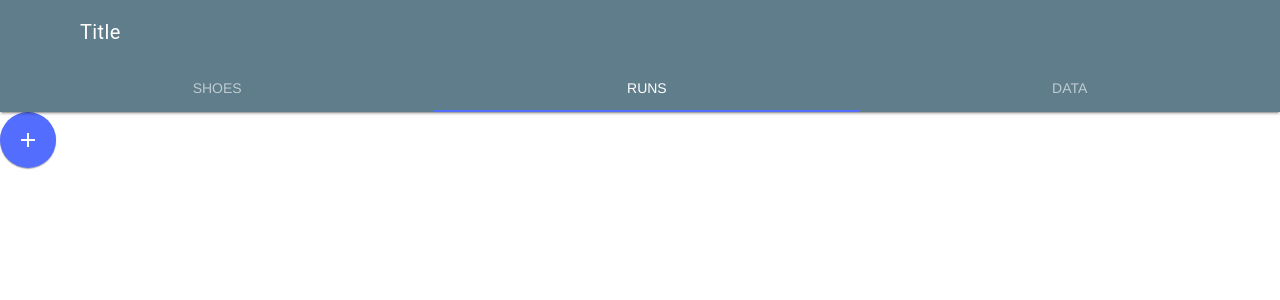
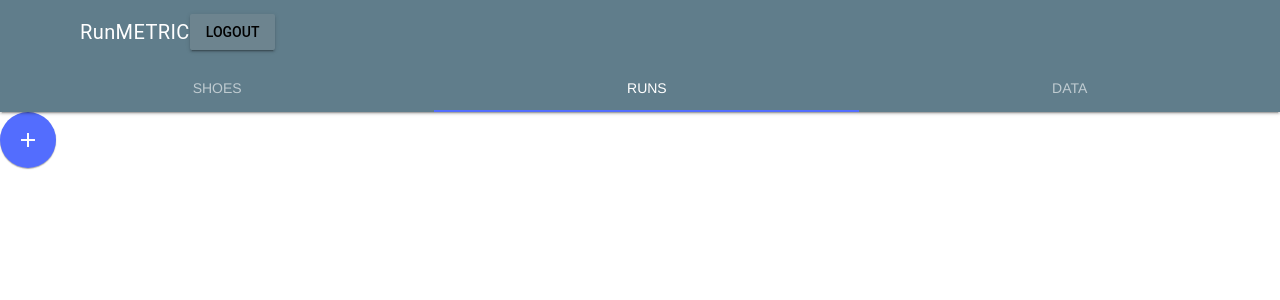
Before and after one commit to wtbarras/AthMetric, a Flask app: page / in a window 1280 px wide. Shown: the top 300 px of the page. Run offline with Flask 2, Linux system fonts and the light colour scheme; the visitor is signed in with stand-in values (Sample User, id 1); data comes from the database, SQL or seed files in the repository.

Commit message:
Add logout button

```diff
--- a/runmetric/templates/base.html
+++ b/runmetric/templates/base.html
@@ -7,22 +7,37 @@
 <!-- Simple header with fixed tabs. -->
 <div class="mdl-layout mdl-js-layout mdl-layout--fixed-header
             mdl-layout--fixed-tabs">
-  <header class="mdl-layout__header">
+  <header class="mdl-layout__header" onchange="headerOnChange()">
     <div class="mdl-layout__header-row">
       <!-- Title -->
-      <span class="mdl-layout-title">Title</span>
+      <span class="mdl-layout-title">RunMETRIC</span>
+      <form action="{{ url_for('auth.logout') }}", method='post'>
+          <button id="logout_button"
+            class="mdl-button mdl-js-button mdl-button--raised mdl-js-ripple-effect">
+              Logout
+          </button>
+      </form>
     </div>
     <!-- Tabs -->
     <div class="mdl-layout__tab-bar mdl-js-ripple-effect">
-      <a href="#fixed-tab-1" class="mdl-layout__tab">SHOES</a>
-      <a href="#fixed-tab-2" class="mdl-layout__tab is-active">RUNS</a>
+      <a href="#fixed-tab-1" class="mdl-layout__tab" onfocus="shoeTabOnFocus()">SHOES</a>
+      <a href="#fixed-tab-2" class="mdl-layout__tab is-active" onload="runTabOnFocus()" onfocus="runTabOnFocus()">RUNS</a>
       <a href="#fixed-tab-3" class="mdl-layout__tab">DATA</a>
     </div>
   </header>
   <div class="mdl-layout__drawer">
-    <span class="mdl-layout-title">Title</span>
+    <span class="mdl-layout-title">Menu</span>
   </div>
   <main class="mdl-layout__content">
+
+    <!-- Add new run -->
+    <form action="{{ url_for('runs.create') }}", method='get'>
+        <button id="new_run_button"
+          class="mdl-button mdl-js-button mdl-button--fab mdl-js-ripple-effect mdl-button--colored">
+            <i class="material-icons">add</i>
+        </button>
+    </form>
+
     <section class="mdl-layout__tab-panel" id="fixed-tab-1">
       <div class="page-content">
         shoe shoes shoes
@@ -30,12 +45,6 @@
     </section>
     <section class="mdl-layout__tab-panel is-active" id="fixed-tab-2">
       <div class="page-content">
-        <!-- Add new run -->
-        <form action="{{ url_for('runs.create') }}", method='get'>
-          <button class="mdl-button mdl-js-button mdl-button--fab mdl-js-ripple-effect mdl-button--colored">
-              <i class="material-icons">add</i>
-          </button>
-        </form>
         {% block content %}
           {% for run in runs %}
           <div class="run">
@@ -93,3 +102,15 @@
   </ul>
 </nav>
 -->
+
+<script>
+  function shoeTabOnFocus(){
+    console.log("Blur")
+  }
+  function runTabOnFocus(){
+      console.log("Focus")
+    }
+  function headerOnChange(){
+    console.log("OnChange")
+  }
+</script>
```
